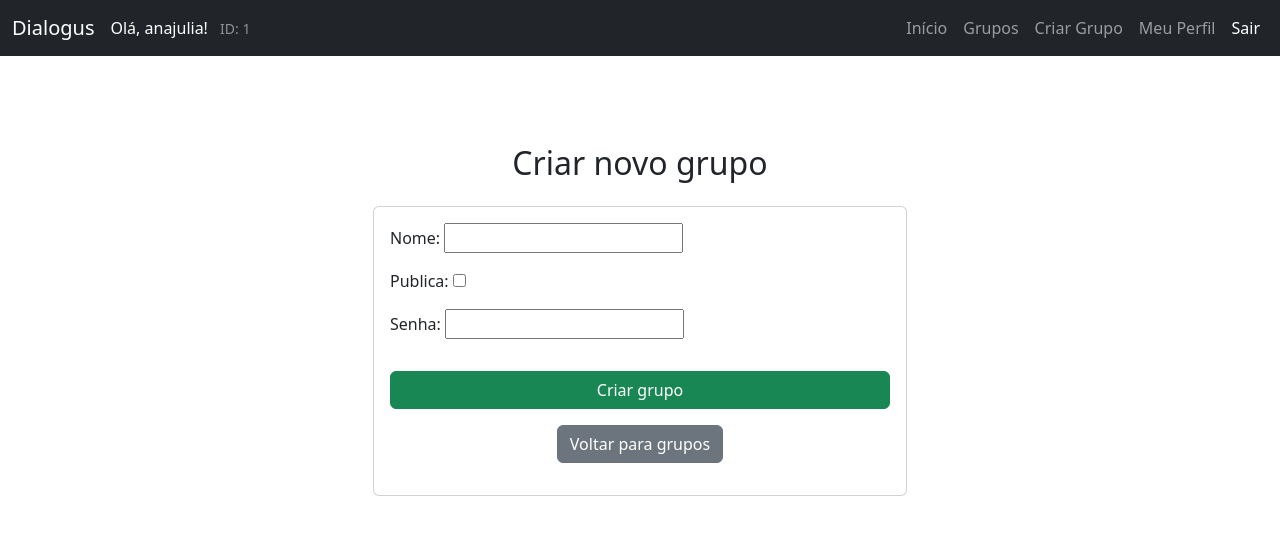
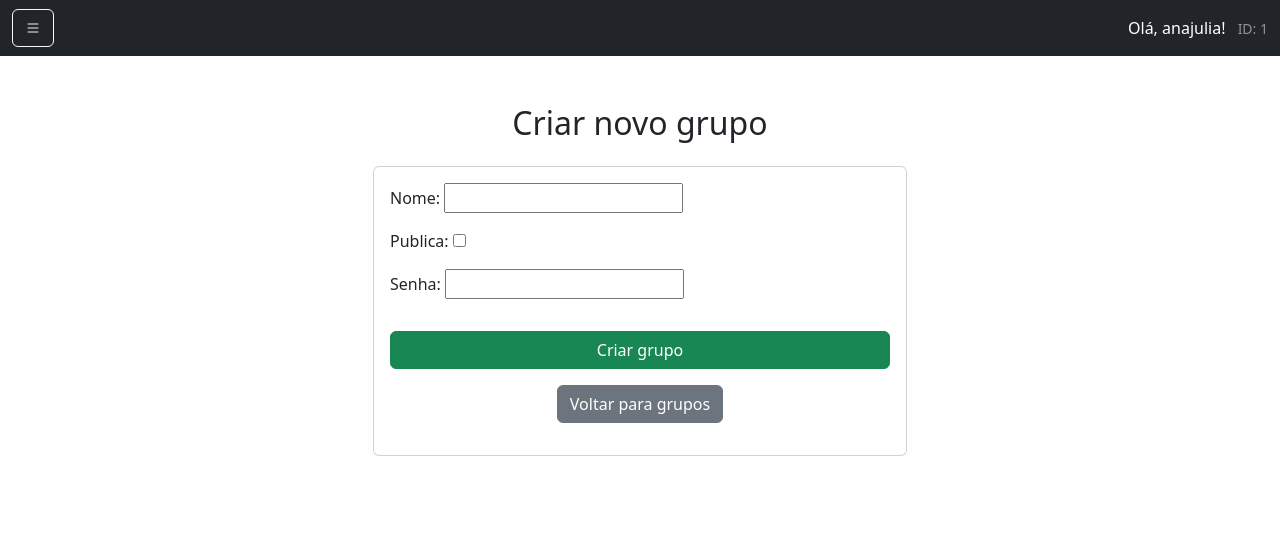
Before and after one commit to A-juli07/Dialogus, a Django app: page /chat/criar-sala/ in a window 1280 px wide. Shown: the top 535 px of the page. Run offline with Django 5.2, Linux system fonts and the light colour scheme; a user stored in the database is signed in.

Commit message:
Adiciona uma sidebar retratil

```diff
--- a/templates/chat/base.html
+++ b/templates/chat/base.html
@@ -12,62 +12,97 @@
     <!-- Bootstrap Icons -->
     <link href="https://cdn.jsdelivr.net/npm/bootstrap-icons/font/bootstrap-icons.css" rel="stylesheet">
 
-    {% block extra_css %}{% endblock %}
+    {% block extra_css %}
+    <style>
+        .sidebar-link {
+            color: #fff;
+            padding: 10px 15px;
+            border-radius: 5px;
+            display: block;
+            text-decoration: none;
+        }
+
+        .sidebar-link:hover {
+            background-color: #495057;
+        }
+
+        .active-link {
+            background-color: #0d6efd;
+            font-weight: bold;
+        }
+    </style>
+    {% endblock %}
 </head>
 
 <body>
-    <!-- Navbar Fixa no Topo -->
-    <nav class="navbar navbar-expand-lg navbar-dark bg-dark fixed-top">
+    <!-- Botão para abrir a sidebar -->
+    <nav class="navbar navbar-dark bg-dark">
         <div class="container-fluid">
-            <a class="navbar-brand" href="{% url 'index' %}">Dialogus</a>
-            <span class="navbar-text me-3 text-white">
+            <button class="btn btn-outline-light" type="button" data-bs-toggle="offcanvas" data-bs-target="#sidebarMenu">
+                <i class="bi bi-list"></i>
+            </button>
+            <span class="navbar-text text-white">
                 Olá, {{ user.username }}!
                 <small class="text-white-50 ms-2">ID: {{ user.id }}</small>
             </span>
-            <button class="navbar-toggler" type="button" data-bs-toggle="collapse" data-bs-target="#navbarNav"
-                aria-controls="navbarNav" aria-expanded="false" aria-label="Toggle navigation">
-                <span class="navbar-toggler-icon"></span>
-            </button>
-            <div class="collapse navbar-collapse" id="navbarNav">
-                <ul class="navbar-nav ms-auto">
+        </div>
+    </nav>
+
+    <!-- Sidebar retrátil (Offcanvas) -->
+    <div class="offcanvas offcanvas-start text-bg-dark" tabindex="-1" id="sidebarMenu">
+        <div class="offcanvas-header">
+            <h5 class="offcanvas-title">Dialogus</h5>
+            <button type="button" class="btn-close btn-close-white" data-bs-dismiss="offcanvas"></button>
+        </div>
+        <div class="offcanvas-body">
+            <ul class="nav flex-column">
                 {% if user.is_authenticated %}
                     <li class="nav-item">
-                            <a class="nav-link" href="{% url 'index' %}">Início</a>
+                        <a class="sidebar-link {% if request.resolver_match.url_name == 'index' %}active-link{% endif %}" href="{% url 'index' %}">
+                            <i class="bi bi-house"></i> Início
+                        </a>
                     </li>
                     <li class="nav-item">
-                            <a class="nav-link" href="{% url 'salas' %}">Grupos</a>
+                        <a class="sidebar-link {% if request.resolver_match.url_name == 'salas' %}active-link{% endif %}" href="{% url 'salas' %}">
+                            <i class="bi bi-people"></i> Grupos
+                        </a>
                     </li>
                     <li class="nav-item">
-                            <a class="nav-link" href="{% url 'criar_sala' %}">Criar Grupo</a>
+                        <a class="sidebar-link {% if request.resolver_match.url_name == 'criar_sala' %}active-link{% endif %}" href="{% url 'criar_sala' %}">
+                            <i class="bi bi-plus-square"></i> Criar Grupo
+                        </a>
                     </li>
                     <li class="nav-item">
-                            <a class="nav-link" href="{% url 'perfil' %}">Meu Perfil</a>
+                        <a class="sidebar-link {% if request.resolver_match.url_name == 'perfil' %}active-link{% endif %}" href="{% url 'perfil' %}">
+                            <i class="bi bi-person-circle"></i> Meu Perfil
+                        </a>
                     </li>
-                        <li class="nav-item">
+                    <li class="nav-item mt-3">
                         <form method="post" action="{% url 'logout' %}">
                             {% csrf_token %}
-                                <button class="btn btn-link nav-link text-white" type="submit">Sair</button>
+                            <button class="btn btn-danger w-100" type="submit">
+                                <i class="bi bi-box-arrow-right"></i> Sair
+                            </button>
                         </form>
                     </li>
                 {% else %}
                     <li class="nav-item">
-                            <a class="nav-link" href="{% url 'login' %}">Entrar</a>
+                        <a class="sidebar-link {% if request.resolver_match.url_name == 'login' %}active-link{% endif %}" href="{% url 'login' %}">Entrar</a>
                     </li>
                     <li class="nav-item">
-                            <a class="nav-link" href="{% url 'register' %}">Cadastrar</a>
+                        <a class="sidebar-link {% if request.resolver_match.url_name == 'register' %}active-link{% endif %}" href="{% url 'register' %}">Cadastrar</a>
                     </li>
                 {% endif %}
             </ul>
         </div>
     </div>
-    </nav>
 
-    <!-- Conteúdo Principal -->
-    <div class="container mt-5 pt-5">
+    <!-- Conteúdo principal -->
+    <div class="container mt-4">
         {% block content %}{% endblock %}
     </div>
 
-    <!-- Bootstrap JS e dependências -->
+    <!-- Bootstrap JS -->
     <script src="https://cdn.jsdelivr.net/npm/bootstrap@5.3.0/dist/js/bootstrap.bundle.min.js"></script>
 
     {% block extra_js %}{% endblock %}
```
Also changed, not shown: chat/migrations/0011_remove_mensagem_lida.py (added), db.sqlite3. Lines whose indentation alone changed are shown as unchanged.
